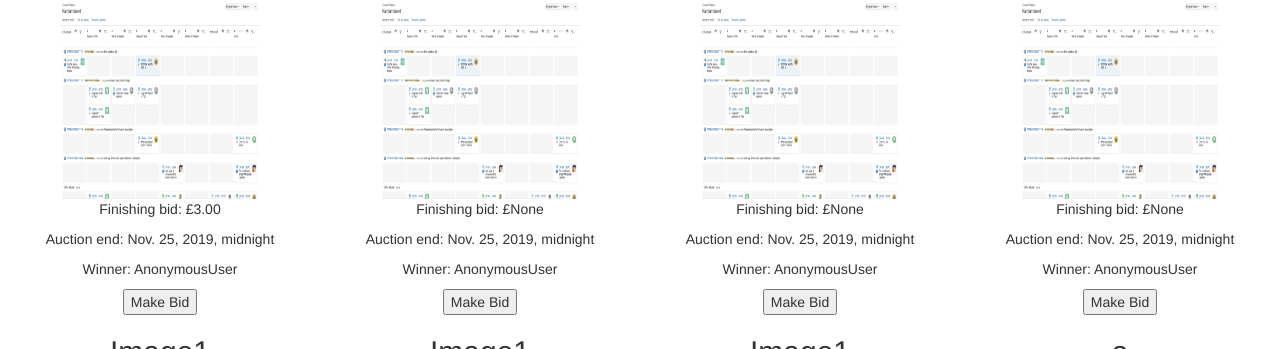
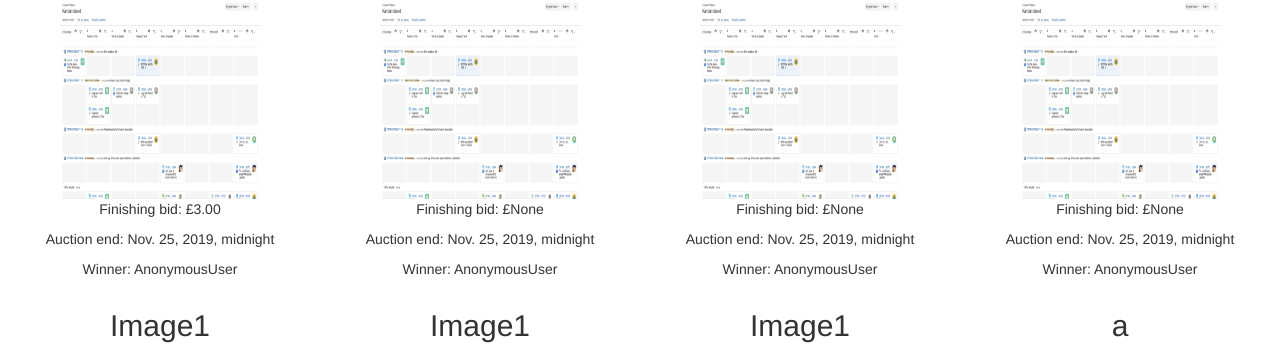
Before and after one commit to johnsn27/AuctionWebApp, a Django app: page /closedauction in a window 1280 px wide. Shown: the part 232-581 px from the top of the page. Run offline with Django 3.2, Linux system fonts and the light colour scheme; data comes from the database, SQL or seed files in the repository; some libraries are stand-ins or nearby versions.

Commit message:
Removed bid button

```diff
--- a/auctionsite/auctionsiteapp/templates/closed-auction.html
+++ b/auctionsite/auctionsiteapp/templates/closed-auction.html
@@ -12,7 +12,6 @@
         <p>Finishing bid: £{{item.price}}</p>
         <p>Auction end: {{item.endDate}}</p>
         <p>Winner: {{ user }}</p>
-        <input type="button" onclick="window.location.href = '/put2/{{ item.id }}';" value="Make Bid"/>
       </div>
     {% endfor %}
   </div>
```
